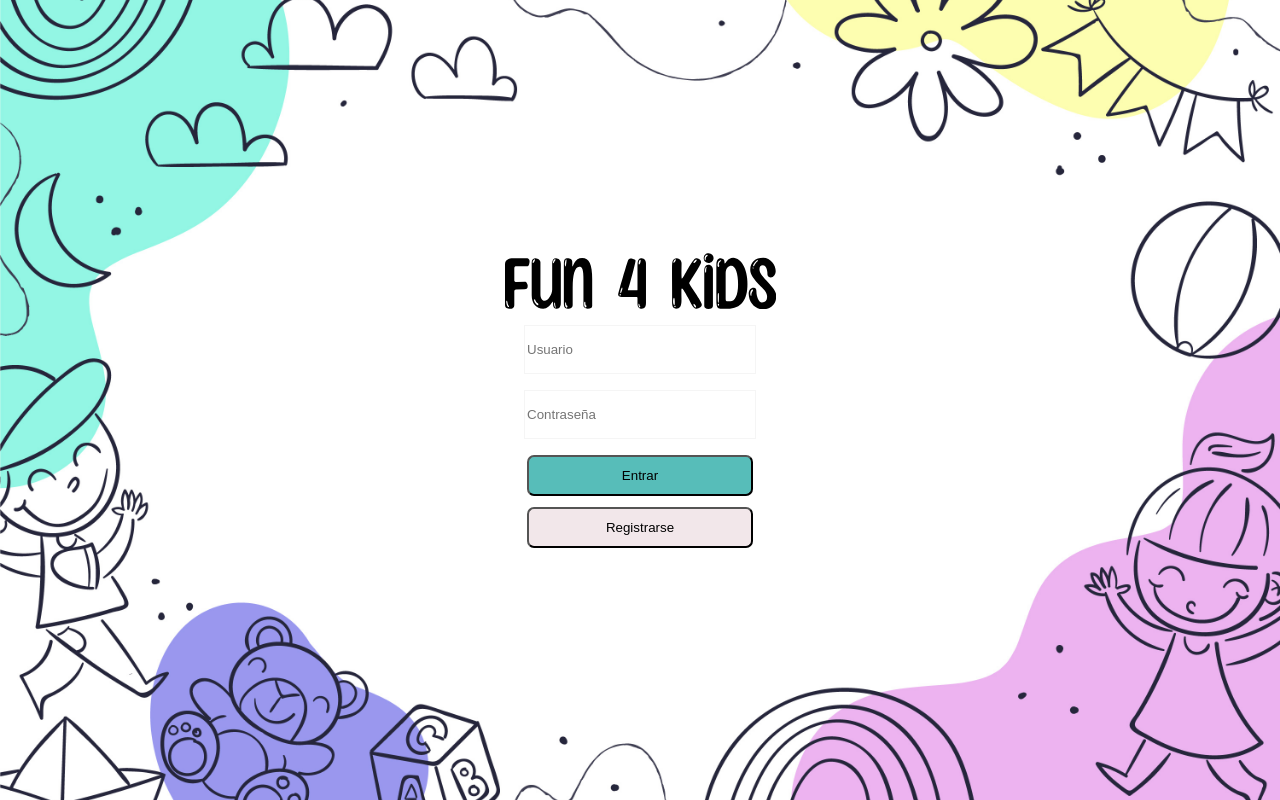
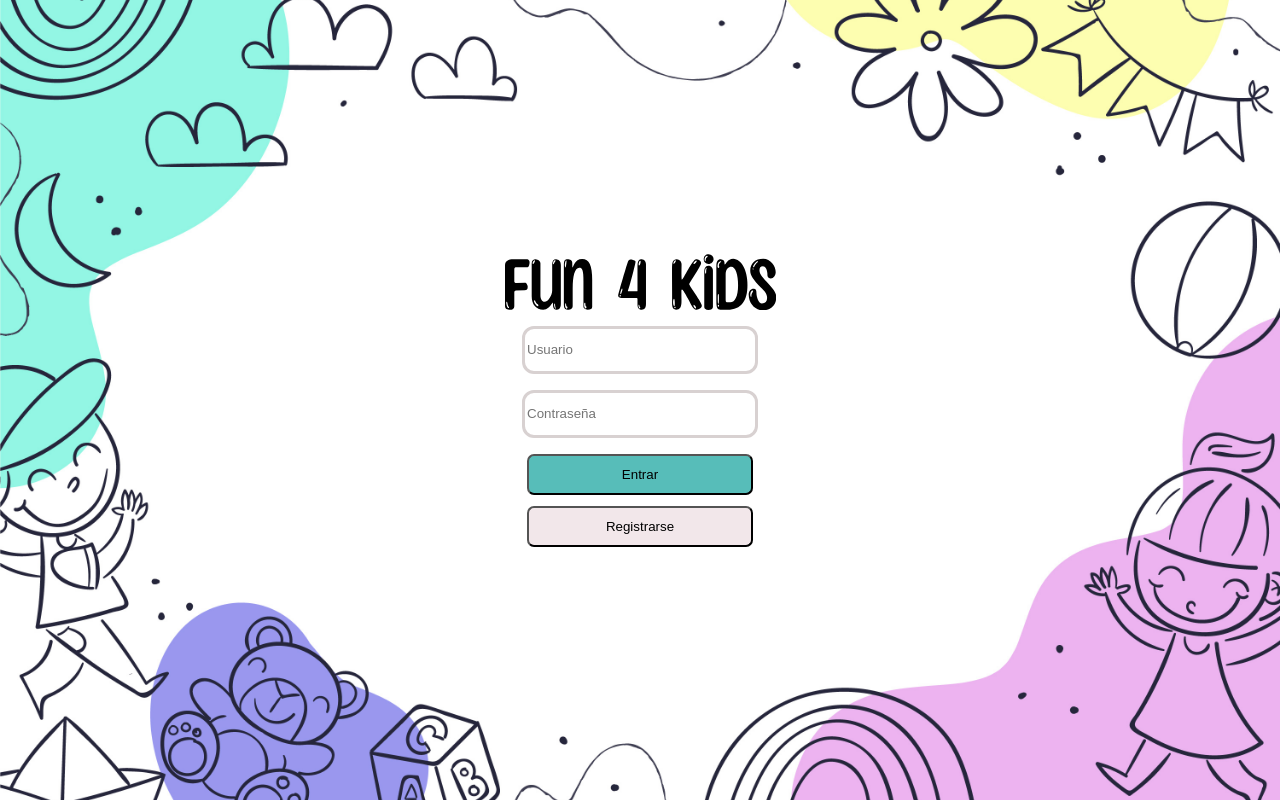
Before and after one commit to Krolduarte/ProyectoFunForKids, a PHP site: page /html/login.html in a window 1280 px wide. Run offline with PHP 8.4, Linux system fonts and the light colour scheme; some web fonts are replaced.

Commit message:
Arreglando espacios en formularios y colores del login

```diff
--- a/css/login.css
+++ b/css/login.css
@@ -29,15 +29,20 @@ body {
   justify-content: center;
   align-items: center;
   flex-direction: column;
+
 }
 
 #username,
 #password {
   width: 226px;
-  height: 45px;
-  border: 1px solid #f5f5f5;
+  height: 40px;
+  border: 3px solid #d8d1d1;
   margin-top: 16px;
+  border-radius: 12px;
+
 }
+
+
 
 #btnEntrar {
   background: #57bdb9;
--- a/html/registro.html
+++ b/html/registro.html
@@ -23,7 +23,7 @@
     <section class="container">
       <div class="formSection">
         <!-- AREA DEL TITULO -->
-        <div class="tituloObtenga">
+        <div class="tituloPrincipal">
           <p>Obtenga una cuenta:</p>
           <p>Ingrese la información de uno de los padres:</p>
         </div>
```
Also changed, not shown: css/formulario-registro.css (+4 -3 lines).
